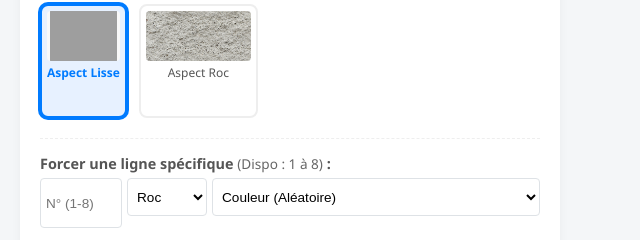
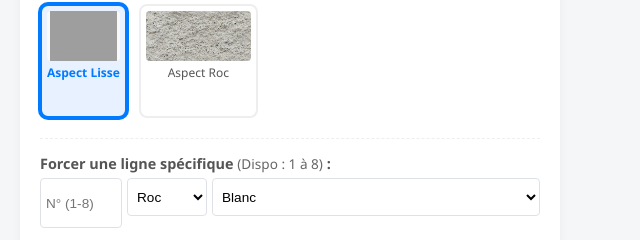
Before and after one commit to Raphael62380/configurateur-biallaisV110, an Electron app: page index.html in a window 1280 px wide. Shown: the part 1613-1853 px from the top of the page, 0-640 px from the left. Drawn offline with nearby package versions, Linux system fonts and the light colour scheme; grey boxes are pictures that could not be loaded.

Commit message:
Suppression couleur aléatoire

```diff
--- a/index.html
+++ b/index.html
@@ -137,8 +137,7 @@
                             </select>
 
                             <select id="new-line-color" class="form-control small-input" style="flex:1;">
-                                <option value="">Couleur (Aléatoire)</option>
-                                <option value="blanc">Blanc</option>
+                                <option value="blanc" selected>Blanc</option>
                                 <option value="tonpierre">Ton Pierre</option>
                                 <option value="jaune">Jaune</option>
                                 <option value="saumon">Saumon</option>
```
